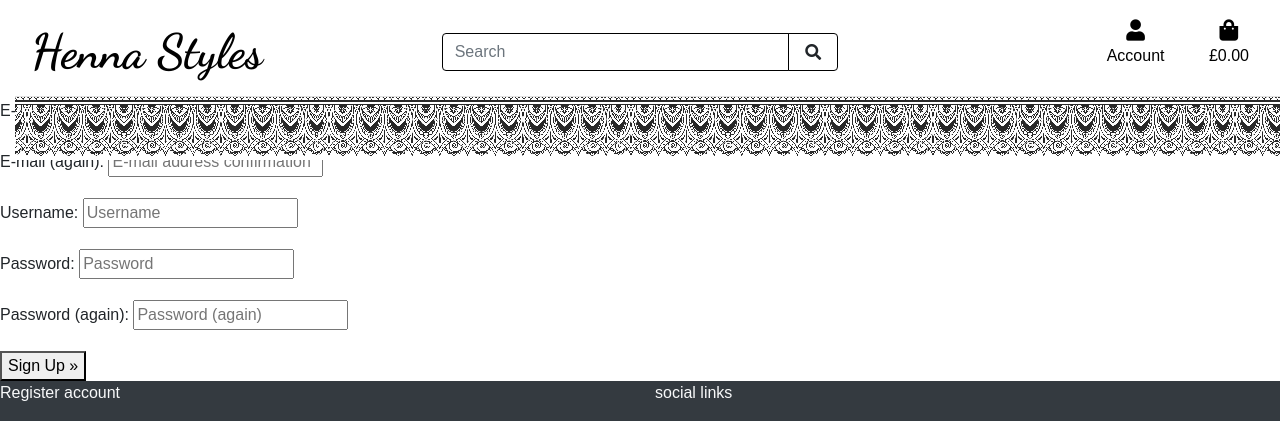
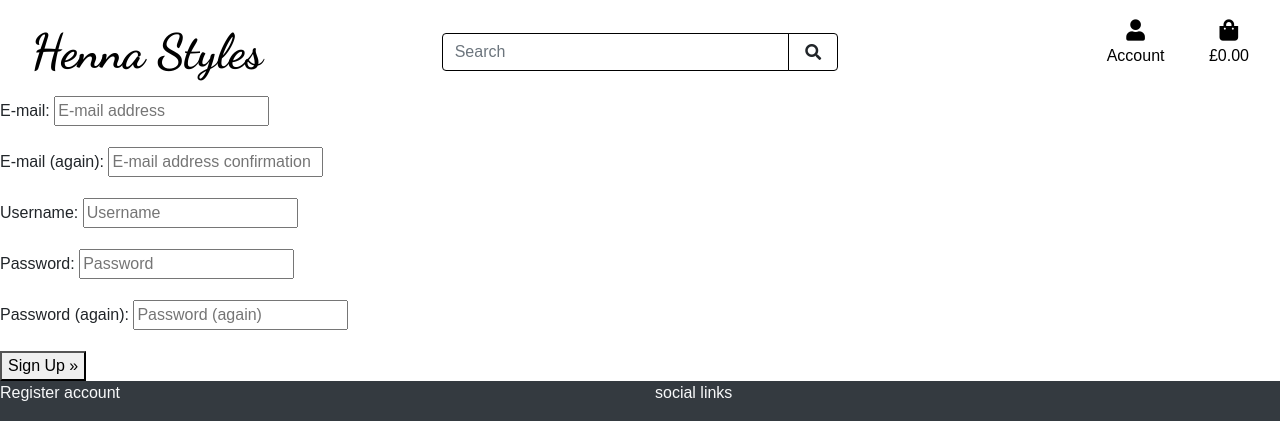
Before and after one commit to LitzN/MS4-Henna, a Django app: page /accounts/signup/ in a window 1280 px wide. Shown: the top 421 px of the page. Run offline with Django 3.2, Linux system fonts and the light colour scheme.

Commit message:
Style changes to homepage header

```diff
--- a/HennaS/home/templates/home/index.html
+++ b/HennaS/home/templates/home/index.html
@@ -24,6 +24,11 @@
             <div class="home-img"></div>
         </div>
     </div>
+    <div class="row">
+            <div class="col-12">
+                <div class="pattern-border border-top"></div>
+            </div>
+        </div>
     <div class="row">
         <div class="col-10 offset-1">
             <p class="welcome logo-font pink">Welcome to Henna Styles!</p>
--- a/HennaS/static/css/base.css
+++ b/HennaS/static/css/base.css
@@ -38,7 +38,7 @@ body{
 
 .border-bottom{
     background: url('/media/border-bottom.jpg');
-    position:fixed;
+    position:sticky;
     bottom:2rem;
 }
 .footer{
@@ -48,12 +48,10 @@ body{
 }
 
 .pattern-border{
-    position:sticky;
     background-size:contain;
     filter: grayscale(100%);
     min-width:100vw;
     min-height:8vh;
-    display:block;
 }
 
 /* Home page */
--- a/HennaS/templates/base.html
+++ b/HennaS/templates/base.html
@@ -92,11 +92,6 @@
                 </ul>
             </div>
         </div>
-        <div class="row">
-            <div class="col-12">
-                <div class="pattern-border border-top"></div>
-            </div>
-        </div>
     </header>
 
 
```
